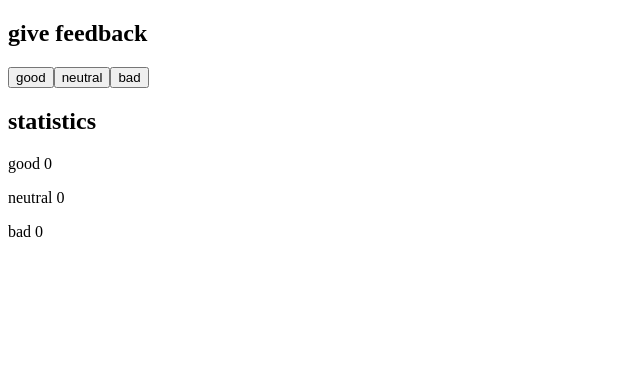
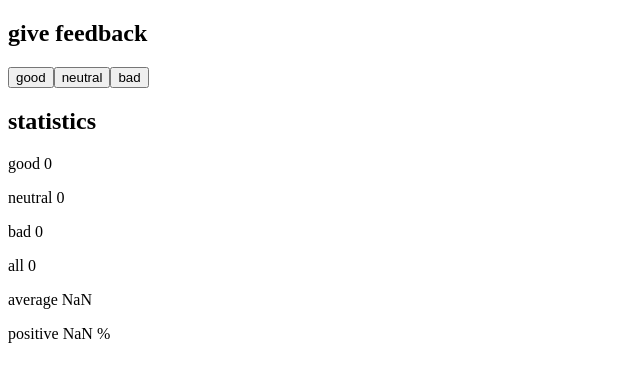
Before and after one commit to devhouda/full-stack, a React (Vite) app in the folder part1/: page / in a window 1280 px wide. Shown: the top 382 px of the page, without its empty margins (0-640 px from the left). Built offline with nearby package versions, Linux system fonts and the light colour scheme.

Commit message:
unicafe step 2

```diff
--- a/part1/src/App.jsx
+++ b/part1/src/App.jsx
@@ -30,6 +30,9 @@ const App = () => {
       <p>good {good} </p>
       <p>neutral {neutral} </p>
       <p>bad {bad} </p>
+      <p>all {good + neutral + bad} </p>
+      <p>average {(good + neutral * 0 + bad * -1) / (good + neutral + bad)} </p>
+      <p>positive {(good * 100) / (good + neutral + bad)} %</p>
     </div>
   );
 };
```
